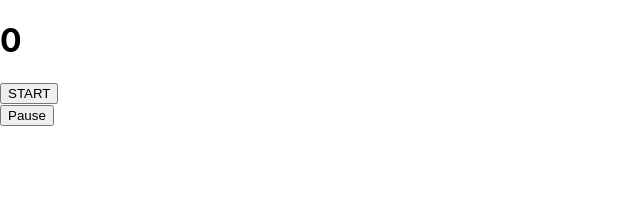
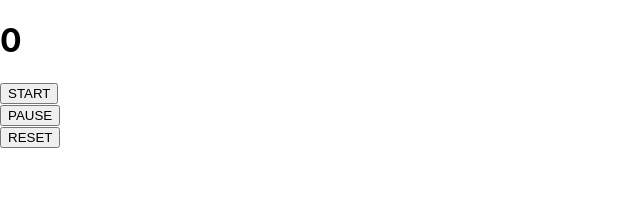
Before and after one commit to Jiaxi-Wu-Dev/stopwatch, a React (Create React App) app: page / in a window 1280 px wide. Shown: the top 198 px of the page, without its empty margins (0-640 px from the left). Built offline with nearby package versions, Linux system fonts and the light colour scheme.

Commit message:
got reset to work

```diff
--- a/src/App.js
+++ b/src/App.js
@@ -3,12 +3,10 @@
 
 import React from "react";
 import "./App.css";
-import Pause from "./components/Pause";
 
 class App extends React.Component {
   constructor() {
     super();
-    // Don't call this.setState() here!
     this.state = {
       time: 0,
       timer: 0,
@@ -16,26 +14,35 @@ class App extends React.Component {
     };
   }
 
+  // increments the counter
   incrementOne = () => {
     this.setState({
       time: setInterval(() => {
-        this.setState({ timer: this.state.timer + 1,
-                        start:true});
+        this.setState({ timer: this.state.timer + 1, start: true });
       }, 1000)
     });
-  }
-
+  };
+  // pauses the counter
   pauseCounter = () => {
-    this.setState({start: true})
+    // set state = true and then toggle it on and off to pause the counter
+    this.setState({ start: true });
     if ((this.state.start = true)) {
-    this.state.start = false;
-    clearTimeout(this.state.time);
-  }
-}
-
+      this.state.start = false;
+      clearTimeout(this.state.time);
+      // trying to make pause start and stop the counter, so far pressing start does the trick
+    } else {
+      this.setState({
+        time: setInterval(() => {
+          this.setState({ timer: this.state.timer + 1, start: true });
+        }, 1000)
+      });
+    }
+  };
+  // resets the counter
+  // set timer back to zero
   resetCounter = () => {
-
-  }
+    this.setState({ timer: 0 });
+  };
 
   render() {
     return (
@@ -47,8 +54,13 @@ class App extends React.Component {
           </button>
         </div>
         <div>
-          <button className="start" onClick={this.pauseCounter}>
-            Pause
+          <button className="pause" onClick={this.pauseCounter}>
+            PAUSE
+          </button>
+        </div>
+        <div>
+          <button className="reset" onClick={this.resetCounter}>
+            RESET
           </button>
         </div>
       </div>
```
